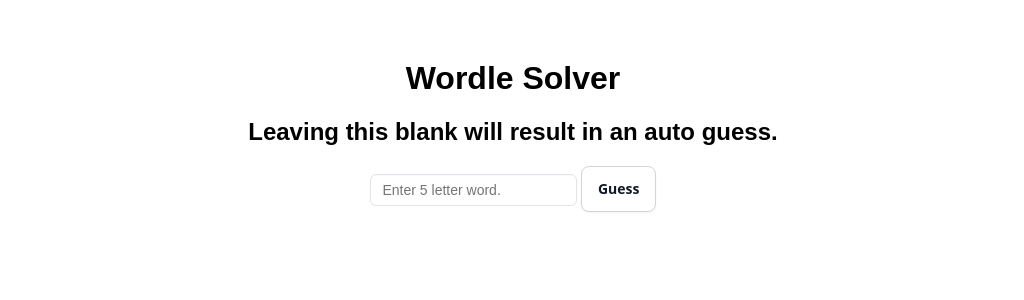
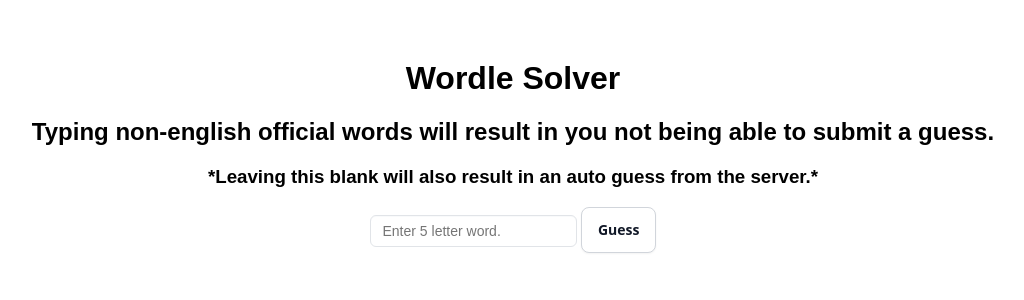
Before and after one commit to ChaseSkala/Wordle-Solver, a Django app: page / in a window 1280 px wide. Shown: the top 300 px of the page, without its empty margins (127-1151 px from the left). Run offline with Django 5.2, Linux system fonts and the light colour scheme.

Commit message:
Add files via upload

```diff
--- a/solver/templates/solver/form.html
+++ b/solver/templates/solver/form.html
@@ -13,12 +13,14 @@
 <body>
   <h1>Wordle Solver</h1>
 
-  <h2>Leaving this blank will result in an auto guess.</h2>
+  <h2>Typing non-english official words will result in you not being able to submit a guess.</h2>
+
+  <h3>*Leaving this blank will also result in an auto guess from the server.*</h3>
 
   <form method="POST">
     {{ forms.WordleSolverForm }}
     {% csrf_token %}
-    <label for="guess"></label><input id="input-1" class="input-1" type="text" name="guess" id="guess" minlength='5' maxlength='5' placeholder="Enter 5 letter word.">
+    <label for="guess"></label><input class="input-1" type="text" name="guess" id="guess" minlength='5' maxlength='5' placeholder="Enter 5 letter word.">
     <button class="button-1" role="button" type="submit" id="button-1">Guess</button>
   </form>
   <div id="loading">
@@ -30,16 +32,50 @@
         event.preventDefault();
 
         document.getElementById("button-1").style.display = "none";
-    document.getElementById("input-1").style.display = "none";
+        document.getElementById("guess").style.display = "none";
         document.getElementById("loading").style.display = "block";
+        event.target.closest("form").submit();
+    }
 
-    setTimeout(function() {
-        event.target.closest("form").submit();
-    }, 2000);
+    function isEnglishLetter(char) {
+    return /^[A-Za-z]$/.test(char);
 }
+
+async function isValidEnglishWord(word) {
+    const response = await fetch(`https://api.dictionaryapi.dev/api/v2/entries/en/${word.toLowerCase()}`);
+    return response.ok;
+}
+
+function checkCharacters(guess) {
+    let valid = 0;
+    for (const letter of guess) {
+        if (isEnglishLetter(letter)) {
+            valid += 1;
+        }
+    }
+    return valid === 5;
+}
+
 document.getElementById("button-1").onclick = function(event) {
     loadGuess(event);
 };
+
+document.getElementById("guess").addEventListener("input", async function(event) {
+    const guess = event.target.value;
+    if (guess.length === 5) {
+        if (checkCharacters(guess)) {
+            const isValidWord = await isValidEnglishWord(guess);
+            document.getElementById("button-1").disabled = !isValidWord;
+        } else {
+            document.getElementById("button-1").disabled = true;
+        }
+    } else if (guess.length === 0) {
+        document.getElementById("button-1").disabled = false;
+    } else {
+        document.getElementById("button-1").disabled = true;
+    }
+});
+
   </script>
 </body>
 </html>
--- a/solver/views.py
+++ b/solver/views.py
@@ -42,9 +42,9 @@
                     }
                 except requests.exceptions.JSONDecodeError:
                     context = {
-                        "solution": "ERROR",
-                        "attempts": "ERROR",
-                        "guesses": "ERROR",
+                        "solution": "ERROR, TRY AGAIN",
+                        "attempts": "ERROR, TRY AGAIN",
+                        "guesses": "ERROR, TRY AGAIN",
                     }
 
 
@@ -68,9 +68,9 @@
                     }
                 except requests.exceptions.JSONDecodeError:
                     context = {
-                        "solution": "ERROR",
-                        "attempts": "ERROR",
-                        "guesses": "ERROR",
+                        "solution": "ERROR, TRY AGAIN",
+                        "attempts": "ERROR, TRY AGAIN",
+                        "guesses": "ERROR, TRY AGAIN",
                     }
 
 
```
Lines whose indentation alone changed are shown as unchanged.
